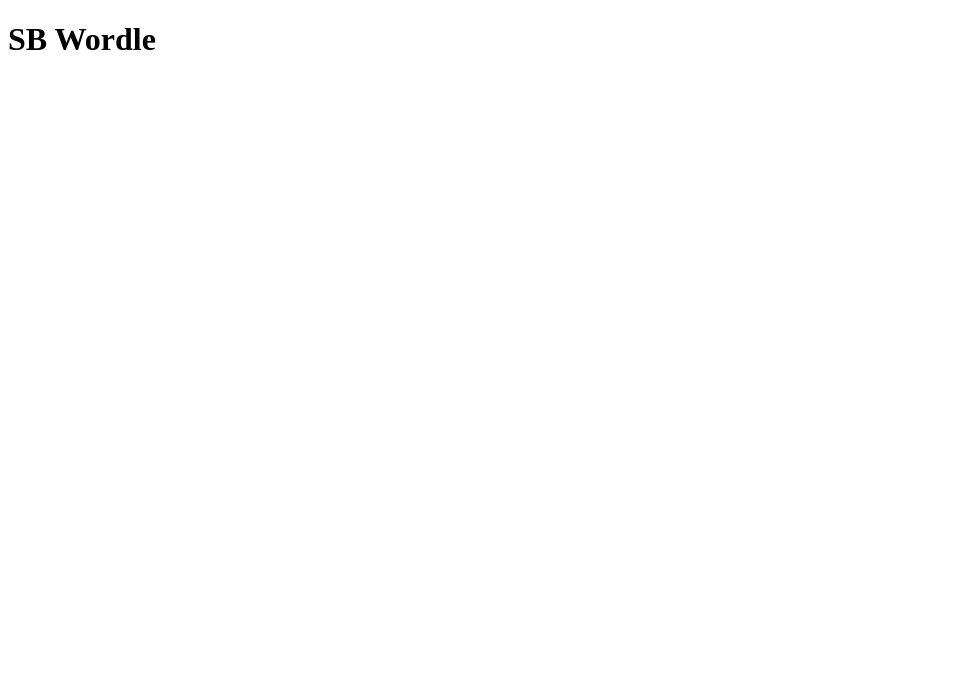
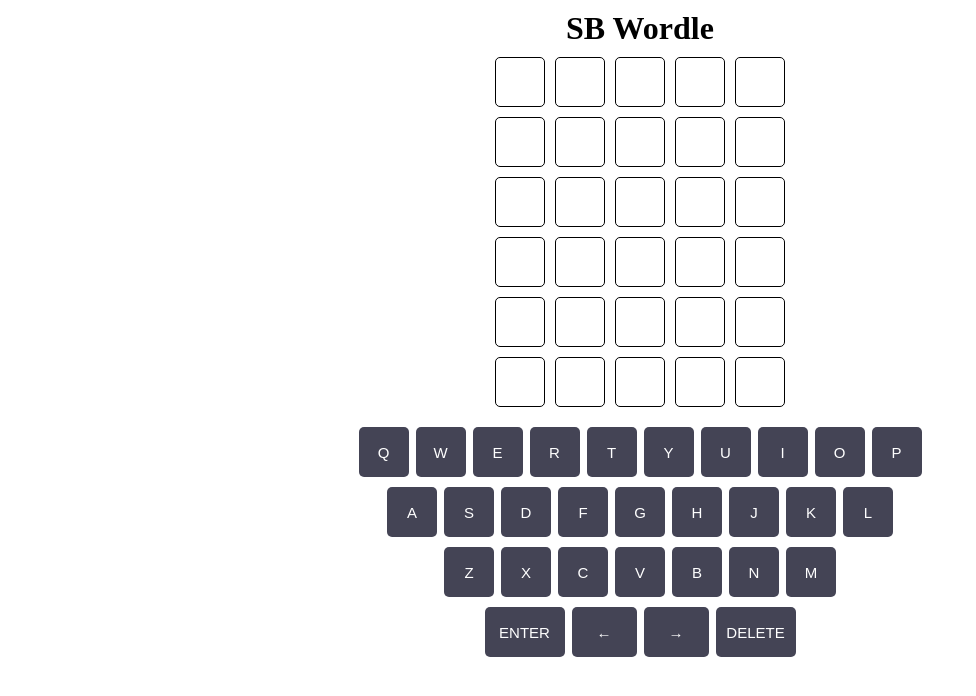
Before and after one commit to SaharBatol/sb-wordle, a React (Vite) app: page / in a window 1280 px wide. Shown: the top 696 px of the page, without its empty margins (0-976 px from the left). Built offline with nearby package versions, Linux system fonts and the light colour scheme.

Commit message:
implement initial layout

```diff
--- a/src/App.css
+++ b/src/App.css
@@ -1,4 +1,57 @@
-#root {
+* {
   margin: 0;
   padding: 0;
+  box-sizing: border-box;
 }
+
+#heading {
+  text-align: center;
+  margin: 10px 0;
+}
+
+.guess-box-container {
+  display: flex;
+  flex-direction: row;
+  justify-content: center;
+  gap: 10px;
+  margin-top: 10px;
+}
+
+.guess-box {
+  height: 50px;
+  width: 50px;
+  border: 1px solid black;
+  border-radius: 5px;
+}
+
+#keyboard-container {
+  display: flex;
+  flex-direction: column;
+  align-items: center;
+  gap: 10px;
+  margin-top: 20px;
+}
+
+#keyboard-container .action-keys {
+  width: 80px;
+}
+
+#keyboard-container .arrow-keys {
+  width: 65px;
+}
+
+#keyboard-container button {
+  font-size: 15px;
+  border: none;
+  background: #445;
+  color: white;
+  border-radius: 5px;
+  cursor: pointer;
+  height: 50px;
+  width: 50px;
+}
+
+.keyboard_flex-row {
+  display: flex;
+  gap: 7px;
+}
--- a/src/App.tsx
+++ b/src/App.tsx
@@ -1,10 +1,12 @@
 import "./App.css";
+import { GameBody } from "./components/mainContent/GameBody";
 import { Heading } from "./components/Heading";
 
 function App() {
   return (
     <>
       <Heading />
+      <GameBody />
     </>
   );
 }
--- a/src/components/Heading.tsx
+++ b/src/components/Heading.tsx
@@ -1,3 +1,3 @@
 export const Heading = () => {
-  return <h1>SB Wordle</h1>;
+  return <h1 id="heading">SB Wordle</h1>;
 };
--- /dev/null
+++ b/src/components/mainContent/GameBody.tsx
@@ -0,0 +1,11 @@
+import { GuessList } from "./guessContent/GuessList";
+import { Keyboard } from "./Keyboard";
+
+export const GameBody = () => {
+  return (
+    <div>
+      <GuessList />
+      <Keyboard />
+    </div>
+  );
+};
--- /dev/null
+++ b/src/components/mainContent/Keyboard.tsx
@@ -0,0 +1,44 @@
+export const Keyboard = () => {
+  return (
+    <div id="keyboard-container">
+      <div className="keyboard_flex-row">
+        <button>Q</button>
+        <button>W</button>
+        <button>E</button>
+        <button>R</button>
+        <button>T</button>
+        <button>Y</button>
+        <button>U</button>
+        <button>I</button>
+        <button>O</button>
+        <button>P</button>
+      </div>
+      <div className="keyboard_flex-row">
+        <button>A</button>
+        <button>S</button>
+        <button>D</button>
+        <button>F</button>
+        <button>G</button>
+        <button>H</button>
+        <button>J</button>
+        <button>K</button>
+        <button>L</button>
+      </div>
+      <div className="keyboard_flex-row">
+        <button>Z</button>
+        <button>X</button>
+        <button>C</button>
+        <button>V</button>
+        <button>B</button>
+        <button>N</button>
+        <button>M</button>
+      </div>
+      <div className="keyboard_flex-row">
+        <button className="action-keys">ENTER</button>
+        <button className="arrow-keys">&larr;</button>
+        <button className="arrow-keys">&rarr;</button>
+        <button className="action-keys">DELETE</button>
+      </div>
+    </div>
+  );
+};
--- /dev/null
+++ b/src/components/mainContent/guessContent/Guess.tsx
@@ -0,0 +1,11 @@
+export const Guess = () => {
+  return (
+    <div className="guess-box-container">
+      <div className="guess-box"></div>
+      <div className="guess-box"></div>
+      <div className="guess-box"></div>
+      <div className="guess-box"></div>
+      <div className="guess-box"></div>
+    </div>
+  );
+};
--- /dev/null
+++ b/src/components/mainContent/guessContent/GuessList.tsx
@@ -0,0 +1,12 @@
+import { Guess } from "./Guess";
+
+export const GuessList = () => {
+  const numOfGuesses = 6;
+  const guessArray = [];
+
+  for (let i: number = 0; i < numOfGuesses; i++) {
+    guessArray.push(<Guess key={i} />);
+  }
+
+  return <div>{guessArray.map((guess) => guess)}</div>;
+};
```
